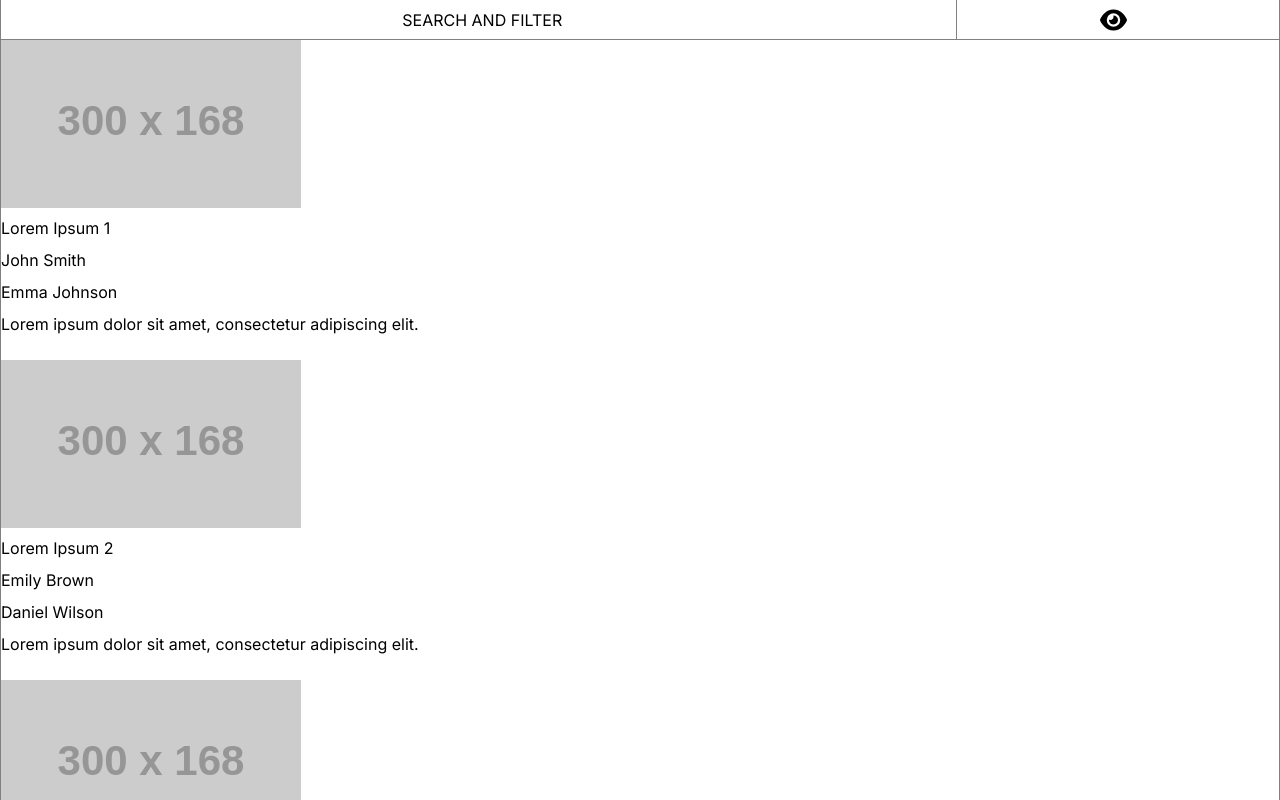
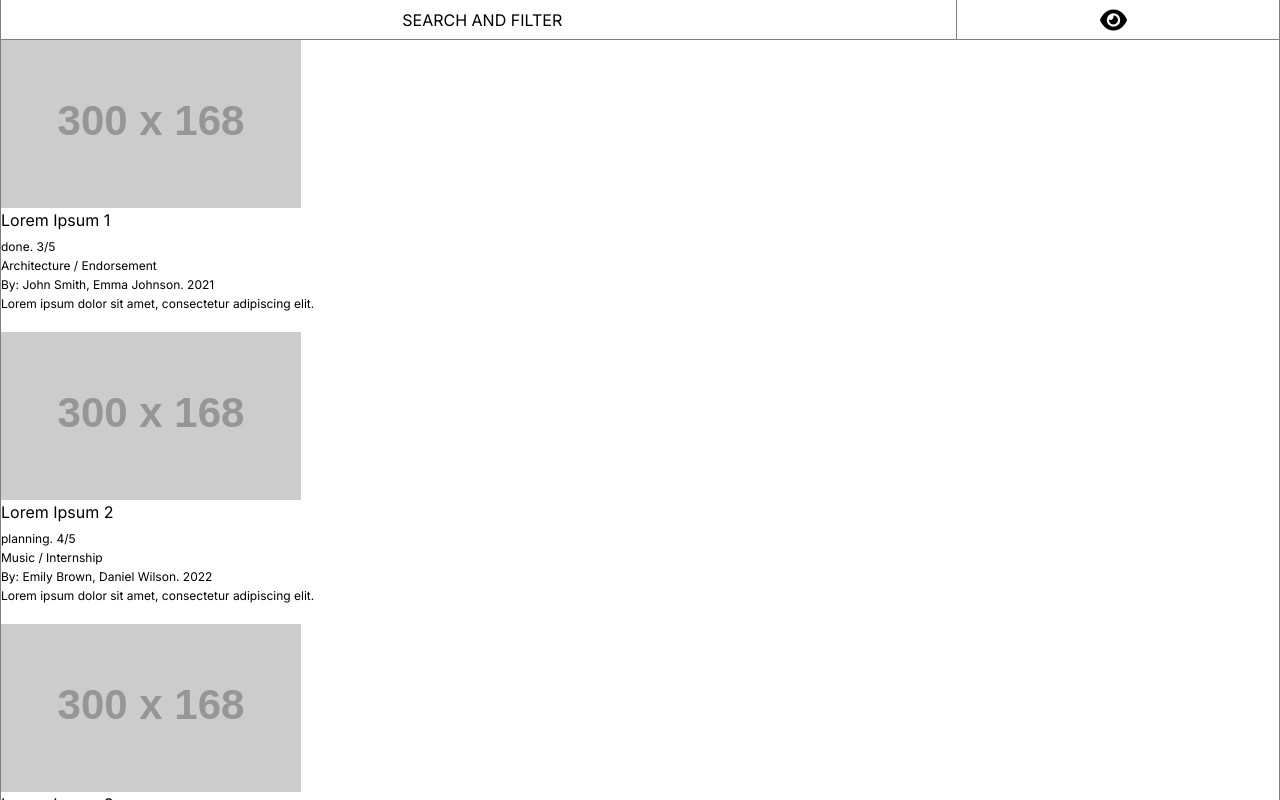
Before and after one commit to zerinoid/search-and-filter, a Next.js app: page / in a window 1280 px wide. Shown: the top 800 px of the page. Built offline with nearby package versions, Linux system fonts and the light colour scheme.

Commit message:
feat: create CardProject

```diff
--- /dev/null
+++ b/src/components/cards/project/CardProject.data.ts
@@ -0,0 +1,9 @@
+import { IProject } from './Project';
+
+const base: IProject = {
+  sampleTextProp: 'Hello world!'
+};
+
+export const projectData = {
+  base
+};
--- /dev/null
+++ b/src/components/cards/project/CardProject.module.css
@@ -0,0 +1,14 @@
+.container {
+  max-width: 400px;
+}
+
+.container h2 {
+  margin-bottom: 0.5rem;
+}
+
+.container p {
+  font-size: 12px;
+  line-height: 14px;
+  font-weight: 400;
+  margin-bottom: 5px;
+}
--- /dev/null
+++ b/src/components/cards/project/CardProject.tsx
@@ -0,0 +1,70 @@
+import Image, { ImageLoaderProps } from 'next/image';
+import styles from './CardProject.module.css';
+
+type statuses = 'done' | 'planning' | 'inprogress';
+type areas = 'Architecture' | 'Music' | 'Painting' | 'Poetry' | 'Cinema';
+type programs = 'Endorsement' | 'Internship' | 'Scholarship' | 'Integration';
+type scores = 1 | 2 | 3 | 4 | 5;
+
+export interface IProject {
+  id?: number;
+  title: string;
+  responsible: string;
+  manager: string;
+  description: string;
+  status: statuses;
+  year: number;
+  score: scores;
+  area: areas;
+  program: programs;
+}
+
+interface ICardProject extends IProject {
+  imageWidth: number;
+  imageHeight: number;
+}
+
+const CardProject: React.FC<ICardProject> = ({
+  imageWidth,
+  imageHeight,
+  title,
+  responsible,
+  manager,
+  description,
+  status,
+  year,
+  score,
+  area,
+  program
+}) => {
+  const imageLoader = ({ src, width }: ImageLoaderProps) => {
+    return `https://via.placeholder.com/${width}x${width / 1.777}?text=${src}`;
+  };
+
+  return (
+    <div className={styles.container}>
+      <Image
+        loader={imageLoader}
+        src={title}
+        alt={title}
+        width={imageWidth}
+        height={imageHeight}
+      />
+      <div className={styles.info}>
+        <h2>{title}</h2>
+        <p>
+          {status}. {score}/5
+        </p>
+        <p>
+          {area} / {program}
+        </p>
+        <p>
+          By: {responsible}, {manager}. {year}
+        </p>
+        <p>{description}</p>
+      </div>
+    </div>
+  );
+};
+
+export default CardProject;
--- a/src/components/sections/gallery/Gallery.data.ts
+++ b/src/components/sections/gallery/Gallery.data.ts
@@ -1,4 +1,4 @@
-import { IProject } from './Gallery';
+import { IProject } from '../../cards/project/CardProject';
 
 const projects: IProject[] = [
   {
--- a/src/components/sections/gallery/Gallery.module.css
+++ b/src/components/sections/gallery/Gallery.module.css
@@ -3,21 +3,17 @@
   gap: 1rem;
 
   @media screen(md) {
+    padding: 10px;
     grid-template-columns: repeat(2, minmax(300px, 1fr));
   }
 }
 
-.container__item {
+.empty {
   display: flex;
-  flex-direction: column;
-  align-items: center;
-  text-align: center;
+  justify-content: center;
 }
 
-.item h2 {
-  margin-top: 0.5rem;
+.empty p {
+  margin-top: 80px;
+  font-size: 30px;
 }
-
-.item p {
-  margin: 0.5rem 0;
-}
--- a/src/components/sections/gallery/Gallery.tsx
+++ b/src/components/sections/gallery/Gallery.tsx
@@ -1,50 +1,33 @@
-import Image, { ImageLoaderProps } from 'next/image';
 import styles from './Gallery.module.css';
-
-type statuses = 'done' | 'planning' | 'inprogress';
-type areas = 'Architecture' | 'Music' | 'Painting' | 'Poetry' | 'Cinema';
-type programs = 'Endorsement' | 'Internship' | 'Scholarship' | 'Integration';
-type scores = 1 | 2 | 3 | 4 | 5;
-
-export interface IProject {
-  id: number;
-  title: string;
-  responsible: string;
-  manager: string;
-  description: string;
-  status: statuses;
-  year: number;
-  score: scores;
-  area: areas;
-  program: programs;
-}
+import CardProject, { IProject } from '@/components/cards/project/CardProject';
 
 export interface IGallery {
   projects: IProject[];
 }
 
 const Gallery: React.FC<IGallery> = ({ projects }) => {
-  const imageLoader = ({ src, width }: ImageLoaderProps) => {
-    return `https://via.placeholder.com/${width}x${width / 1.777}?text=${src}`;
-  };
-
-  return (
+  return projects.length > 0 ? (
     <div className={styles.container}>
       {projects.map(image => (
-        <div className={styles.item} key={image.id}>
-          <Image
-            loader={imageLoader}
-            src={image.title}
-            alt={image.title}
-            width={300}
-            height={200}
-          />
-          <h2>{image.title}</h2>
-          <p>{image.responsible}</p>
-          <p>{image.manager}</p>
-          <p>{image.description}</p>
-        </div>
+        <CardProject
+          key={image.id}
+          imageWidth={300}
+          imageHeight={200}
+          title={image.title}
+          responsible={image.responsible}
+          manager={image.manager}
+          description={image.description}
+          status={image.status}
+          year={image.year}
+          score={image.score}
+          area={image.area}
+          program={image.program}
+        />
       ))}
+    </div>
+  ) : (
+    <div className={styles.empty}>
+      <p>No results where found :(</p>
     </div>
   );
 };
```
Also changed, not shown: 1 other file (tests, documents, lock files or other folders).
